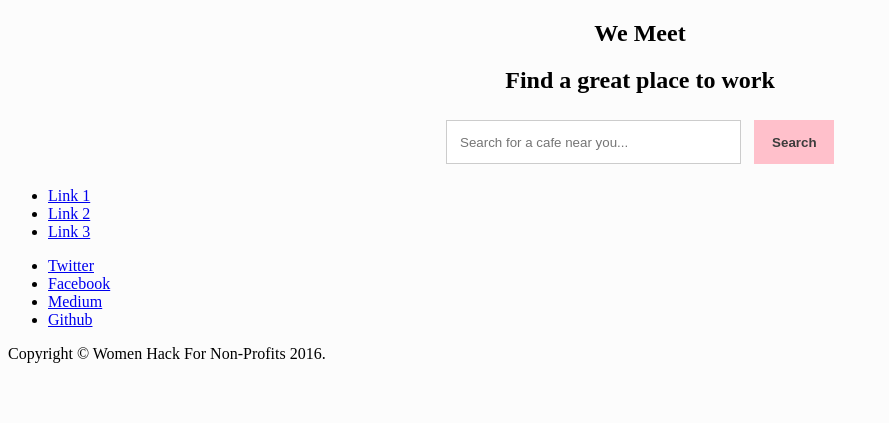
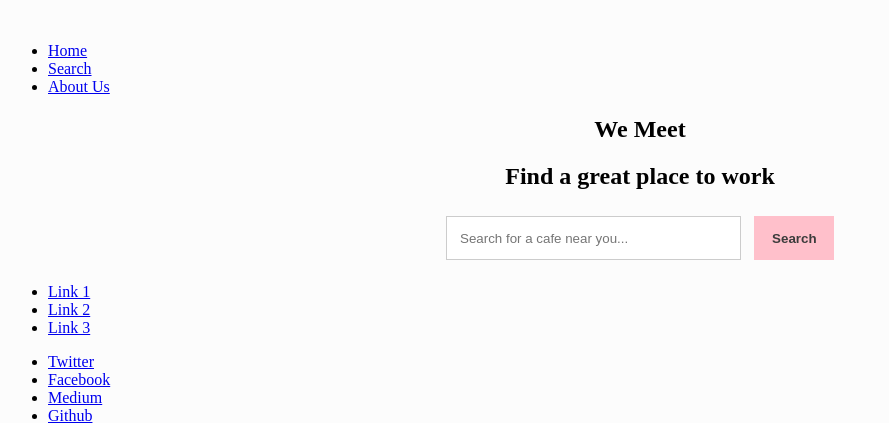
Before and after one commit to womenhackfornonprofits/we-meet-django, a Django app: page / in a window 1280 px wide. Shown: the top 423 px of the page, without its empty margins (0-889 px from the left). Run offline with Django 3.2, Linux system fonts and the light colour scheme.

Commit message:
Added HTML code for the header

```diff
--- a/london_cafes/london_cafes/templates/layout.html
+++ b/london_cafes/london_cafes/templates/layout.html
@@ -2,7 +2,24 @@
 
 {% block layout %}
 
-    <header>
+    <header class="header">
+      <div class="header__logo">
+        <img class="header__img" src="">
+      </div>
+
+      <nav class="header__nav">
+        <ul class="header__list">
+          <li class="header__link">
+             <a href="/" title="">Home</a>
+          </li>
+          <li class="header__link">
+            <a href="#" title="">Search</a>
+          </li>
+          <li class="header__link">
+            <a href="#" title="">About Us</a>
+          </li>
+        </ul>
+      </nav>
     </header>
 
     {% block main %}
```
